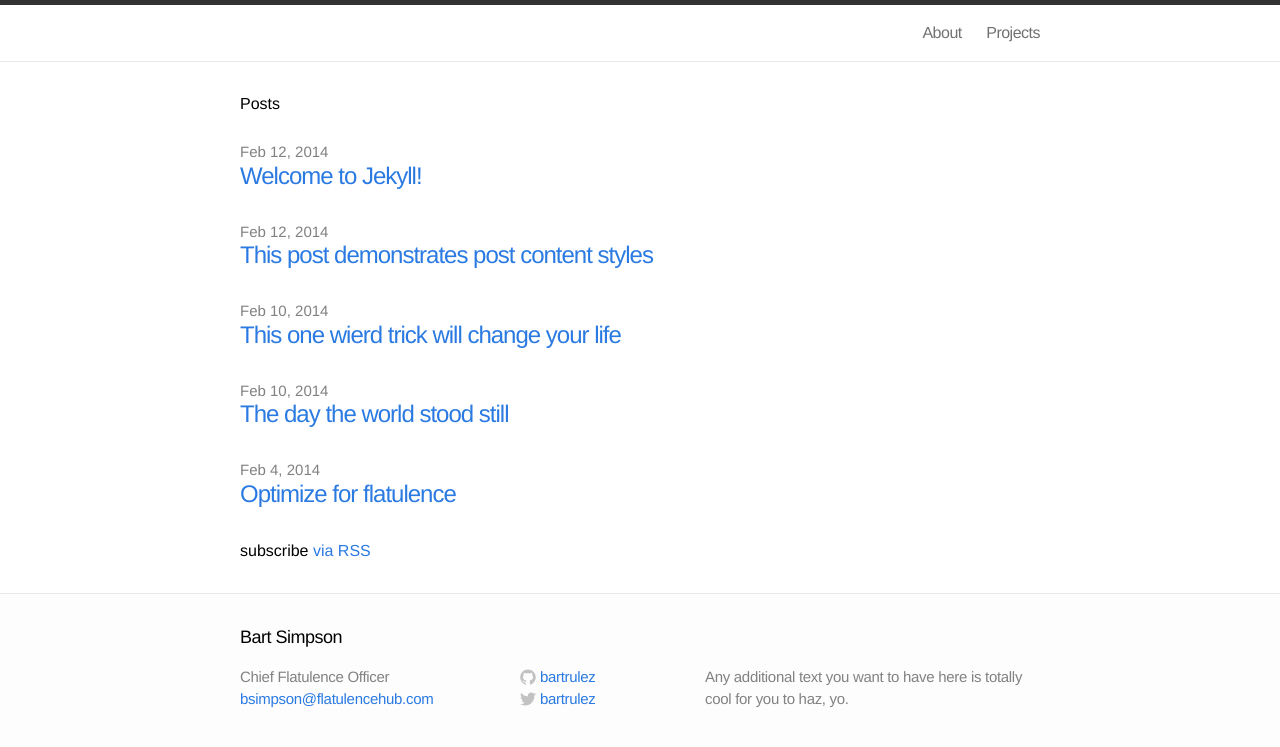
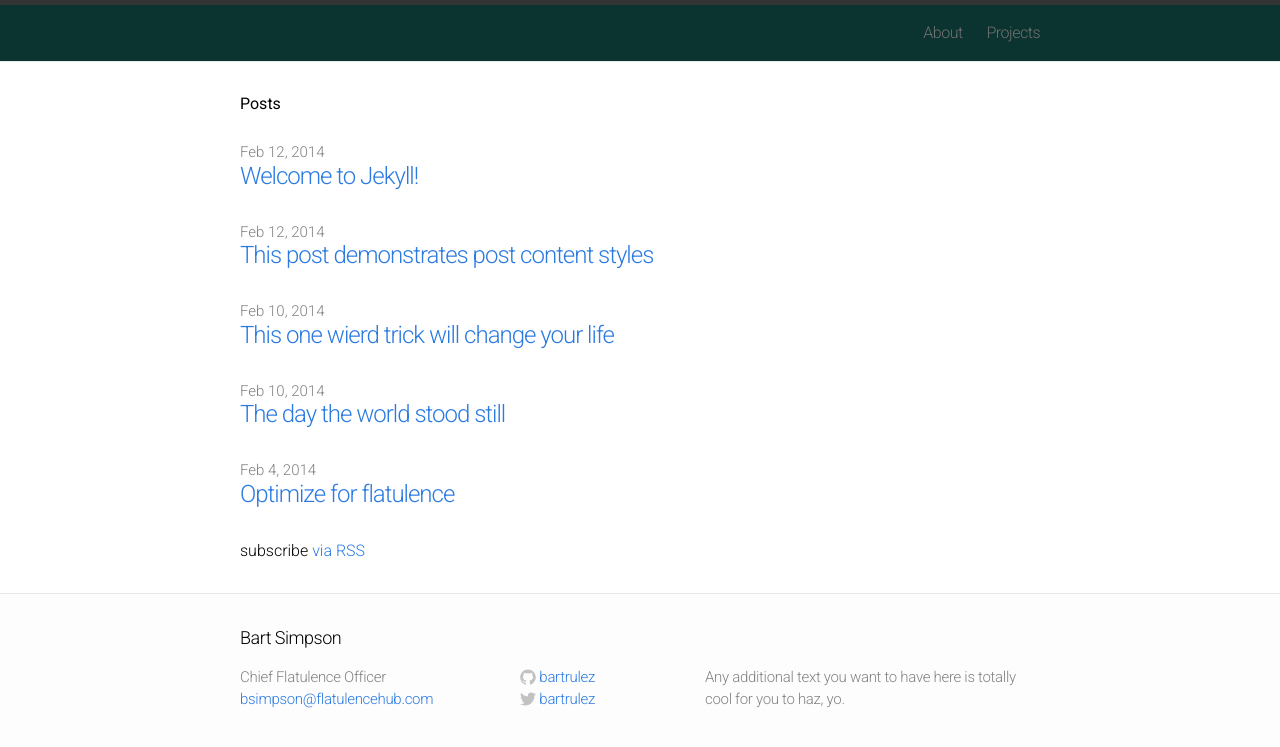
Before and after one commit to yofeed/yofeed.github.io, a Jekyll site: the page built from index.html, in a window 1280 px wide. Shown: the top 747 px of the page. Built offline with Jekyll 4.4.1, drawn with Linux system fonts in a browser that asks for light colours.

Commit message:
style changes

```diff
--- a/css/main.css
+++ b/css/main.css
@@ -1,3 +1,7 @@
+/* Imports */
+@import url(http://fonts.googleapis.com/css?family=Roboto:400,100,100italic,300,300italic,500,500italic);
+
+
 /* Base */
 /* ----------------------------------------------------------*/
 
@@ -10,7 +14,8 @@ html, body { height: 100%; }
 
 body {
   background-color: #FFF;
-  font-family: Helvetica, Arial, sans-serif;
+  font-family: 'Roboto', sans-serif;
+  font-weight: 200;
   font-size: 16px;
   line-height: 1.5;
   font-weight: 300;
@@ -45,14 +50,14 @@ a:visited { color: #205caa; }
   border-top: 5px solid #333;
   border-bottom: 1px solid #e8e8e8;
   min-height: 56px;
-  background-color: white;
+  background-color: #0B332F;
 }
 
 .site-title,
 .site-title:hover,
 .site-title:visited {
   display: block;
-  color: #333;
+  color: #FFFFFF;
   font-size: 26px;
   letter-spacing: -1px;
   float: left;
```
